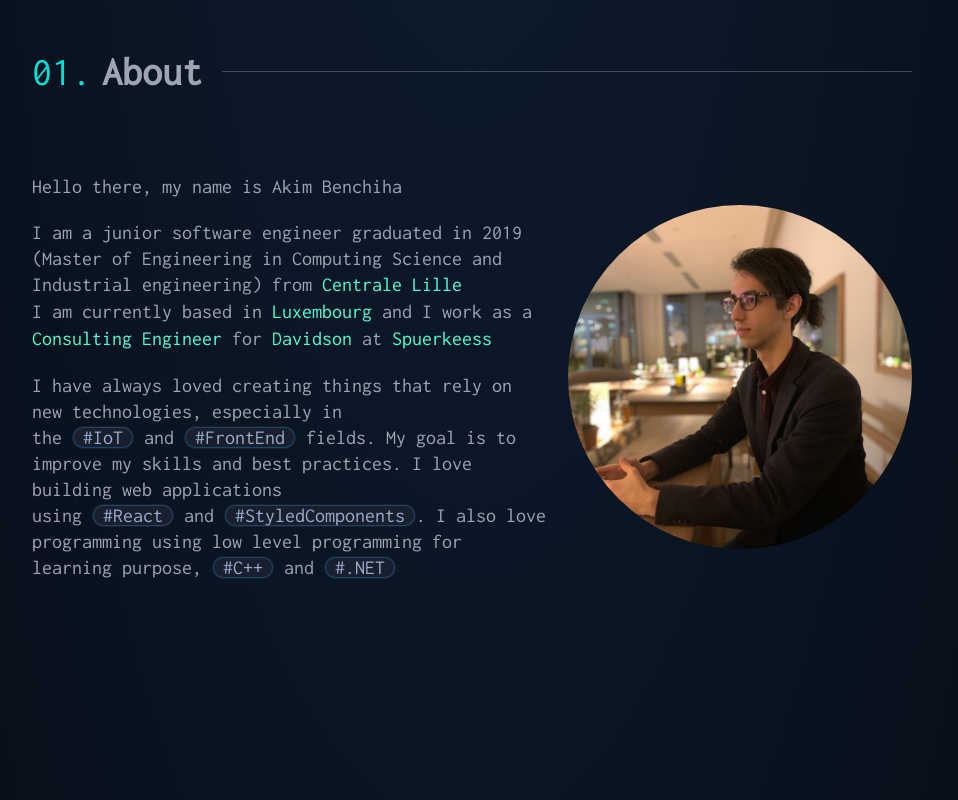
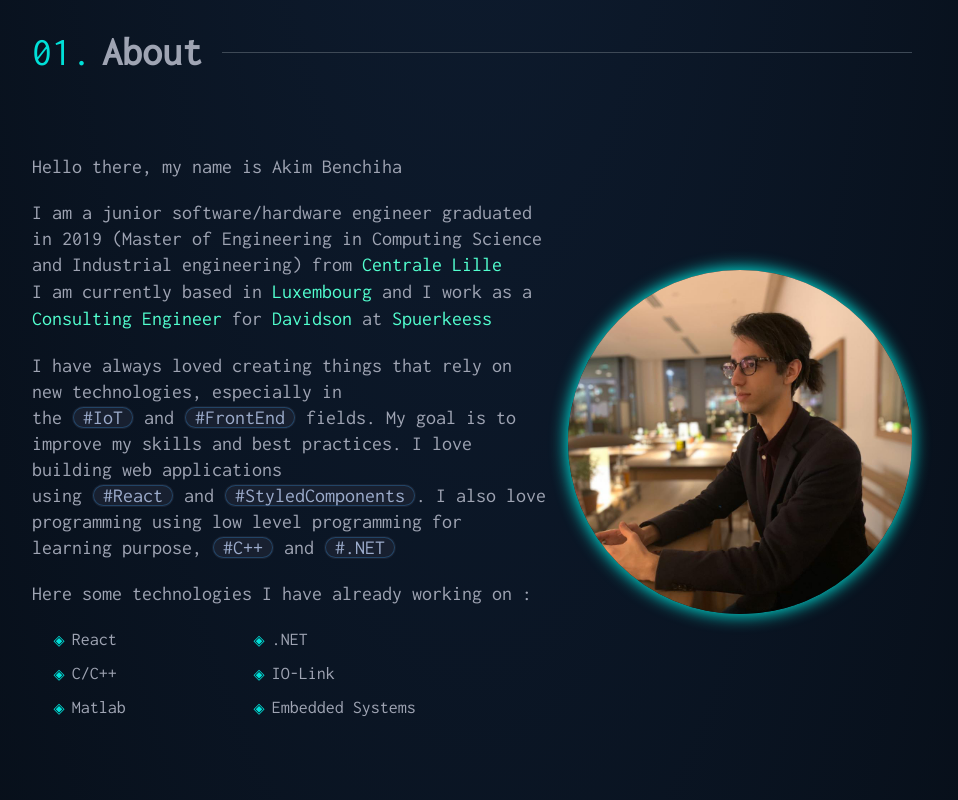
Before and after one commit to Mousticke/portfolio-new, a React (Create React App) app: page / in a window 1280 px wide. Shown: the part 880-1680 px from the top of the page, without its empty margins (288-1246 px from the left). Built offline with nearby package versions, Linux system fonts and the light colour scheme.

Commit message:
(feature) : add about page completed

```diff
--- a/src/App.jsx
+++ b/src/App.jsx
@@ -20,9 +20,8 @@ const Wrapper = styled.div`
 `
 const Footer = styled.footer`
   grid-area: footer;
-  background: red;
   flex: 0 0 100%;
-  height: 3rem;
+  min-height: 100vh;
 `
 
 const Section = styled.section`
@@ -70,6 +69,7 @@ function App() {
   const revealAboutContainer = useRef(null)
   const revealExperienceContainer = useRef(null)
   const revealProjectContainer = useRef(null)
+  const revealContactContainer = useRef(null)
 
   const handleScroll = useCallback(
     throttle(() => {
@@ -87,13 +87,19 @@ function App() {
         window.scrollY >= revealExperienceContainer.current.offsetTop &&
         window.scrollY <= revealExperienceContainer.current.clientHeight + revealExperienceContainer.current.offsetTop
       ) {
-        setActiveLink('experience')
+        setActiveLink('experiences')
       }
       if (
         window.scrollY >= revealProjectContainer.current.offsetTop &&
         window.scrollY <= revealProjectContainer.current.clientHeight + revealProjectContainer.current.offsetTop
       ) {
         setActiveLink('projects')
+      }
+      if (
+        window.scrollY >= revealContactContainer.current.offsetTop &&
+        window.scrollY <= revealContactContainer.current.clientHeight + revealContactContainer.current.offsetTop
+      ) {
+        setActiveLink('contact')
       }
       if (window.scrollY < revealAboutContainer.current.offsetTop) {
         setActiveLink('home')
@@ -113,6 +119,7 @@ function App() {
     sr.reveal(revealAboutContainer.current, scrollConfig())
     sr.reveal(revealExperienceContainer.current, scrollConfig())
     sr.reveal(revealProjectContainer.current, scrollConfig())
+    sr.reveal(revealContactContainer.current, scrollConfig())
   }, [])
 
   return (
@@ -133,18 +140,18 @@ function App() {
               <Section Fluid id='home'>
                 <Landing />
               </Section>
-              <Section style={{ height: '100vh' }} Reveal id='about' ref={revealAboutContainer}>
+              <Section Fluid Reveal id='about' ref={revealAboutContainer}>
                 <About />
               </Section>
-              <Section style={{ height: '100vh' }} Reveal id='experience' ref={revealExperienceContainer}>
+              <Section Fluid Reveal id='experience' ref={revealExperienceContainer}>
                 <Experience />
               </Section>
-              <Section style={{ height: '100vh' }} Reveal id='projects' ref={revealProjectContainer}>
+              <Section Fluid Reveal id='projects' ref={revealProjectContainer}>
                 <Project />
               </Section>
             </Main>
 
-            <Footer style={{ height: '100vh' }} id='contact'>
+            <Footer id='contact' ref={revealContactContainer}>
               Hi there.
             </Footer>
           </Wrapper>
--- a/src/components/Map.jsx
+++ b/src/components/Map.jsx
@@ -95,7 +95,7 @@ const Map = () => {
     })
 
   const showMarkerInfo = (latLng) => {
-    setMapZoom(12)
+    setMapZoom(8)
     setMapCenter({ ...mapCenter, lat: latLng[0], lng: latLng[1] })
   }
 
--- a/src/config/navLinks.js
+++ b/src/config/navLinks.js
@@ -9,7 +9,7 @@ const navLinks = [
     id: '1',
     name: 'Experience',
     url: '/#experience',
-    element: 'experience',
+    element: 'experiences',
   },
   {
     id: '2',
--- a/src/domains/About/About.jsx
+++ b/src/domains/About/About.jsx
@@ -14,6 +14,14 @@ const StyledGrid = styled.div`
     'title title'
     'description hero';
   grid-gap: 1rem;
+  ${breakpoints.desktop`
+  grid-template-rows: minmax(0, auto) minmax(0, auto) minmax(200px, 350px);
+  grid-template-columns:minmax(0, auto);
+  grid-template-areas:
+    'title'
+    'description'
+    'hero';
+  `}
 `
 const StyledAboutTitle = styled.h2`
   grid-area: title;
@@ -25,14 +33,57 @@ const StyledAboutDescription = styled.div`
   word-break: keep-all;
 `
 
-const StyledAboutHero = styled.div`
+const StyledAboutHeroWrapper = styled.div`
   grid-area: hero;
   display: flex;
   align-items: center;
   justify-content: flex-end;
-  ${breakpoints.tablet`
+  ${breakpoints.desktop`
   justify-content: center;
   `};
+`
+
+const StyledAboutHeroContainer = styled.div`
+  position: relative;
+  display: block;
+  transition: ${transitionAll};
+  box-shadow: 0px 0px 16px 2px #00e0d8;
+  border-radius: 50%;
+  &:hover {
+    cursor pointer;
+    border-radius: 50%;
+    box-shadow: 0px 0px 23px 15px #00e0d8;
+    & > img{
+      opacity: 0.5;
+    }
+    .about__img-caption{
+      opacity: 1;
+      color: white;
+      font-weight: 700;
+      font-size:1.3em;
+    }
+  }
+
+  &:before {
+    position: absolute;
+    content: '';
+    top: 0;
+    left: 0;
+    border-radius: 50%;
+    z-index: -12;
+  }
+`
+
+const StyledImageCaption = styled.div`
+  transition: ${transitionAll};
+  opacity: 0;
+  position: absolute;
+  top: 50%;
+  left: 50%;
+  transform: translate(-50%, -50%);
+  -ms-transform: translate(-50%, -50%);
+  text-align: center;
+  width: 100%;
 `
 
 const StyledImage = styled.img`
@@ -41,6 +92,8 @@ const StyledImage = styled.img`
   max-width: 350px;
   max-height: 350px;
   border-radius: 50%;
+  position: relative;
+  display: block;
   transition: ${transitionAll};
 `
 
@@ -81,6 +134,38 @@ const StyledAboutHashtag = styled.a`
     background-color: ${(props) => props.theme.colors.hashtag.hover};
   }
 `
+const StyledListContainer = styled.ul`
+  display: grid;
+  grid-template-columns: repeat(2, minmax(160px, 200px));
+  padding: 0px;
+  overflow: hidden;
+  list-style: none;
+}
+`
+const StyledListItem = styled.li`
+  position: relative;
+  font-size: 0.9em;
+  margin-bottom: 0.3em;
+  padding-left: 1.2em;
+
+  &:before {
+    content: '◈';
+    line-height: 2em;
+    font-size: 0.8em;
+    padding-right: 0.5em;
+    color: ${(props) => props.theme.colors.list.puce};
+  }
+`
+
+const StyledTechnologies = styled.div`
+  ${breakpoints.desktop`
+    display: flex;
+    flex-direction: column;
+    align-content: center;
+    align-items: center;
+}
+  `}
+`
 
 function About() {
   const isMounted = useMounted()
@@ -94,12 +179,12 @@ function About() {
             <p>Hello there, my name is Akim Benchiha</p>
             <div>
               <span>
-                I am a junior software engineer graduated in 2019 (Master of Engineering in Computing Science and
-                Industrial engineering) from&nbsp;
+                I am a junior software/hardware engineer graduated in 2019 (Master of Engineering in Computing Science
+                and Industrial engineering) from&nbsp;
               </span>
               <StyledAboutHighlight
                 aria-label='Centrale Lille'
-                href='https://www.centralelille.fr/'
+                href='https://centralelille.fr/'
                 target='_blank'
                 rel='noreferrer noopener'
               >
@@ -205,13 +290,29 @@ function About() {
                 </StyledAboutHashtag>
               </p>
             </div>
+            <StyledTechnologies>
+              <p>Here some technologies I have already working on :</p>
+              <StyledListContainer>
+                <StyledListItem>React</StyledListItem>
+                <StyledListItem>.NET</StyledListItem>
+                <StyledListItem>C/C++</StyledListItem>
+                <StyledListItem>IO-Link</StyledListItem>
+                <StyledListItem>Matlab</StyledListItem>
+                <StyledListItem>Embedded Systems</StyledListItem>
+              </StyledListContainer>
+            </StyledTechnologies>
           </StyledAboutDescription>
         </CSSTransition>
       </TransitionGroup>
 
-      <TransitionGroup component={StyledAboutHero}>
+      <TransitionGroup component={StyledAboutHeroWrapper}>
         <CSSTransition in={isMounted.current} classNames='fade' timeout={1000} appear unmountOnExit>
-          <StyledImage src={akim2020} alt='Akim Benchiha' />
+          <StyledAboutHeroContainer>
+            <StyledImage src={akim2020} alt='Akim Benchiha' />
+            <StyledImageCaption className='about__img-caption'>
+              <p>Download Resumé</p>
+            </StyledImageCaption>
+          </StyledAboutHeroContainer>
         </CSSTransition>
       </TransitionGroup>
     </StyledGrid>
--- a/src/styles/theme.js
+++ b/src/styles/theme.js
@@ -41,6 +41,9 @@ export const themeLight = {
       hover: '#00E0D8',
       highlight: '#52ffcf',
       underline: '#00E0D8',
+    },
+    list: {
+      puce: '#00E0D8',
     },
     hashtag: {
       background: '#182030',
@@ -102,6 +105,9 @@ export const themeDark = {
       highlight: '#52ffcf',
       underline: '#00E0D8',
     },
+    list: {
+      puce: '#00E0D8',
+    },
     hashtag: {
       background: '#182030',
       text: '#9daccc',
```
